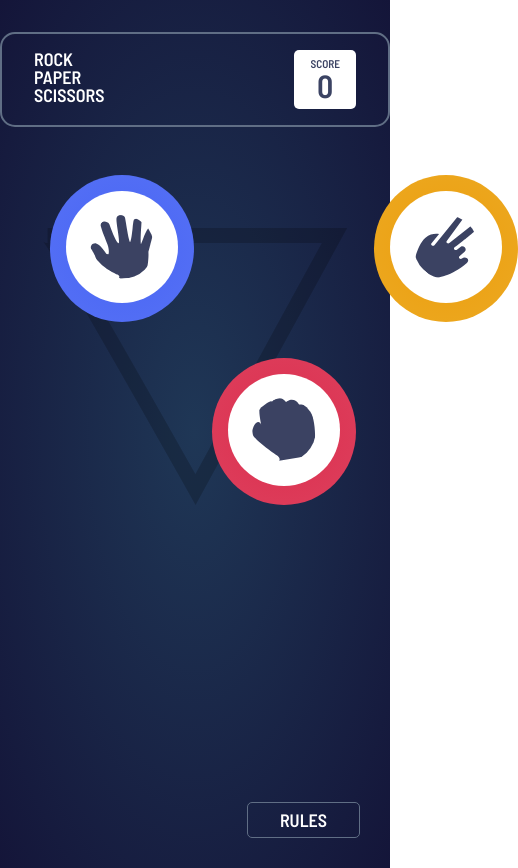
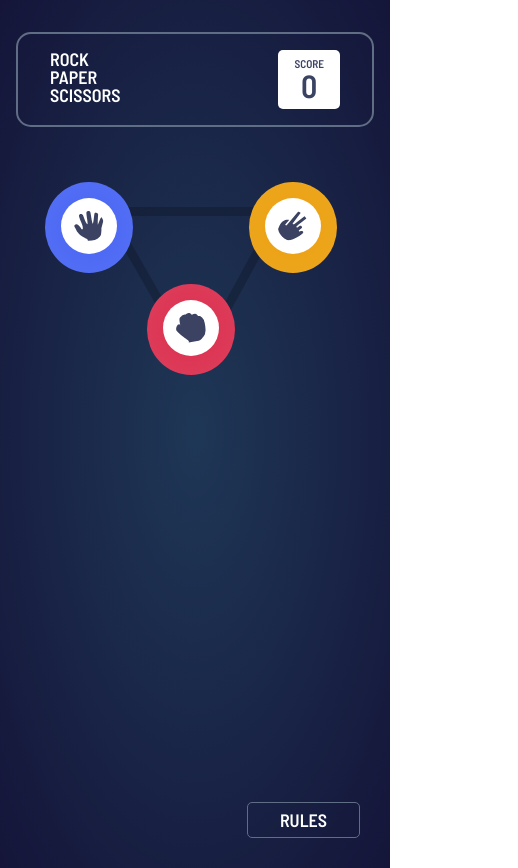
Before and after one commit to cornelia-schulz/RockPaperScissors, a plain HTML site: page index.html in a window 390 px wide. Shown: the whole page, 518 px wide, since content can reach past the window. Drawn offline with Linux system fonts and the light colour scheme.

Commit message:
adjust mobile positioning

```diff
--- a/css/styles.scss
+++ b/css/styles.scss
@@ -2,6 +2,10 @@
 $dark-text: hsl(229, 25%, 31%);
 $score-text: hsl(229, 64%, 46%);
 $header-outline: hsl(217, 16%, 45%);
+
+* {
+  box-sizing: border-box;
+}
 
 body {
   background: radial-gradient(hsl(214, 47%, 23%), hsl(237, 49%, 15%));
@@ -179,3 +183,40 @@ footer {
   clip: rect(0,0,0,0);
   border: 0;
 }
+
+@media only screen and (max-width: 630px) {
+  header {
+    margin: 0 1rem;
+  }
+  .container {
+    width: 100%;
+    height: 350px;
+  }
+  main {
+    margin: 5rem auto;
+    width: 300px;
+    grid-gap: 0.3em;
+    background-size: contain;
+
+    button {
+      img {
+        width: 3.5rem;
+        height: 3.5rem;
+        padding: 0.8rem;
+      }
+    }
+    .paper {
+      margin-left: 0;
+      margin-top: -25px;
+    }
+    .scissors {
+      margin-right: 0;
+      margin-top: -25px;
+    }
+  }
+  .modal-window {
+    &>div {
+      padding: 1em;
+    }
+  }
+}
```
Also changed, not shown: css/styles.css, 1 other file.
